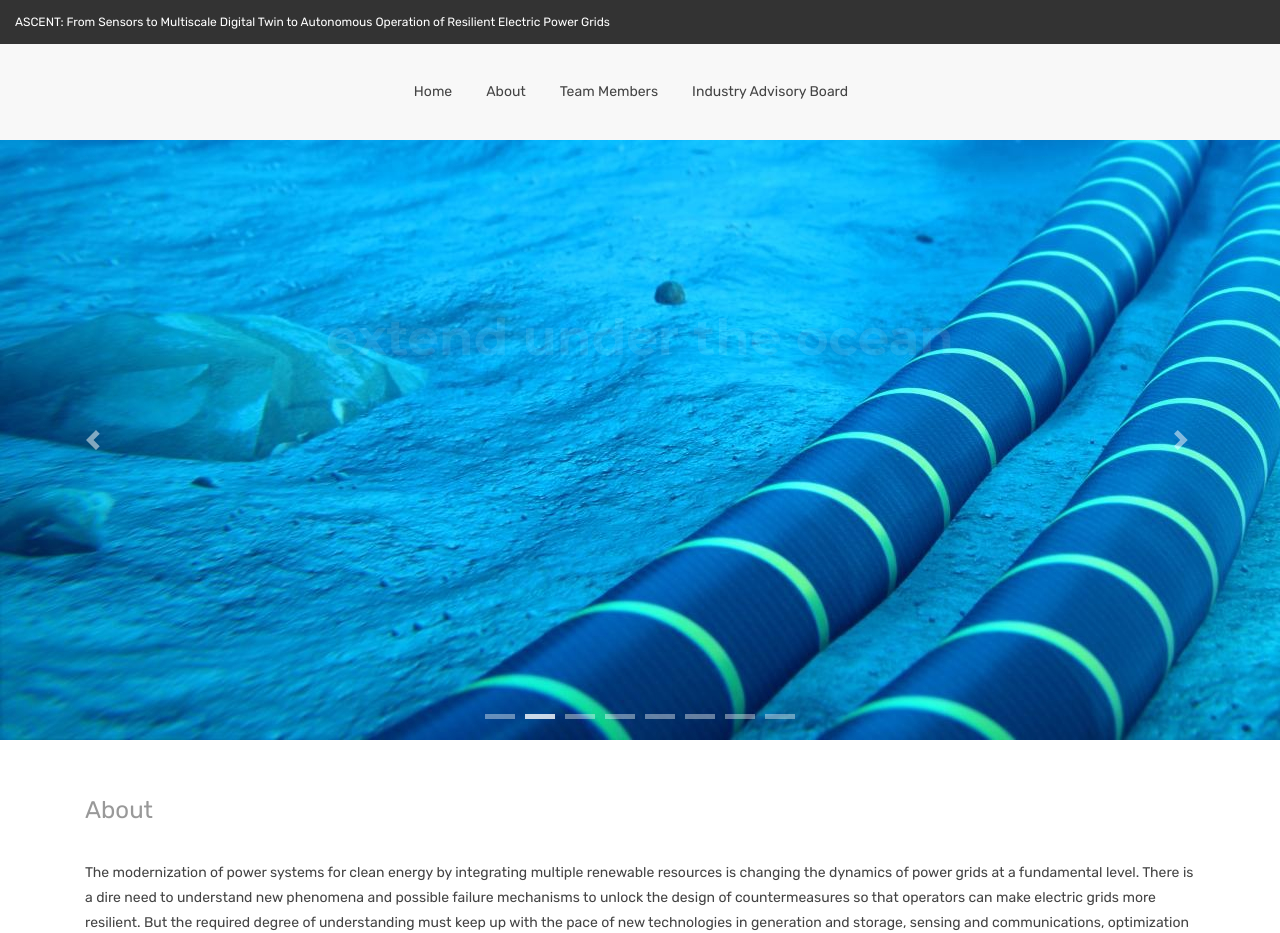
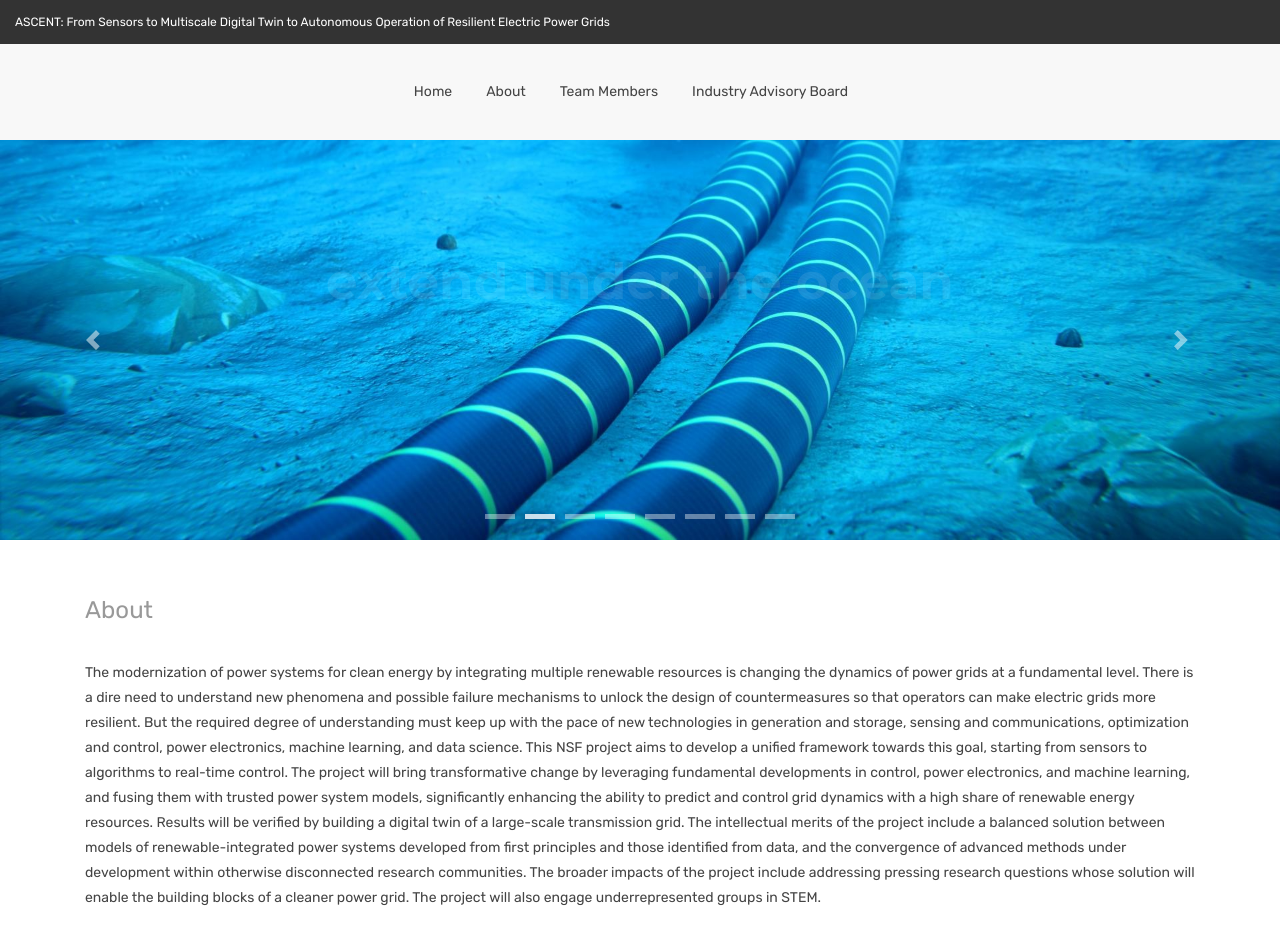
Before and after one commit to ascent-dt/ascent-dt-old.github.io, a Jekyll site: the page built from index.html, in a window 1280 px wide. Shown: the top 933 px of the page. Built offline with Jekyll 4.4.1, drawn with Linux system fonts in a browser that asks for light colours.

Commit message:
Update index.html

```diff
--- a/index.html
+++ b/index.html
@@ -29,7 +29,7 @@ canonical: https://ascent-dt.github.io
                 </ol>
                 <div class="carousel-inner" role="listbox">
                   <div class="carousel-item active">
-		    <img src="{{ BASE_PATH }}/assets/images/slider/bg-0.jpg" alt="">
+		    <img src="{{ BASE_PATH }}/assets/images/slider/bg-0.jpg" alt="" class="d-block img-fluid">
                     <div class="carousel-caption">
                       <h3 class="slide-title animated fadeInDown"><span class="text-primary">In the future, transmission grids ...</span></h3>
                       <h5 class="slide-text animated fadeIn"></h5>
@@ -40,7 +40,7 @@ canonical: https://ascent-dt.github.io
                     </div>
                   </div>
 		  <div class="carousel-item">
-                    <img src="{{ BASE_PATH }}/assets/images/slider/bg-1.jpg" alt="">
+                    <img src="{{ BASE_PATH }}/assets/images/slider/bg-1.jpg" alt="" class="d-block img-fluid">
                     <div class="carousel-caption">
                       <h3 class="slide-title animated fadeInDown"><span class="text-primary"></span>extend under the ocean</h3>
                       <h5 class="slide-text animated fadeIn"></h5>
@@ -51,7 +51,7 @@ canonical: https://ascent-dt.github.io
                     </div>
                   </div>
                   <div class="carousel-item">
-                    <img src="{{ BASE_PATH }}/assets/images/slider/bg-2.jpg" alt="">
+                    <img src="{{ BASE_PATH }}/assets/images/slider/bg-2.jpg" alt="" class="d-block img-fluid">
                     <div class="carousel-caption">
                       <h3 class="slide-title animated fadeInDown"><span class="text-primary"></span>and above</h3>
                       <h5 class="slide-text animated fadeIn"></h5>
@@ -61,7 +61,7 @@ canonical: https://ascent-dt.github.io
                     </div>
                   </div>
                   <div class="carousel-item">
-                    <img src="{{ BASE_PATH }}/assets/images/slider/bg-333.jpg" alt="">
+                    <img src="{{ BASE_PATH }}/assets/images/slider/bg-333.jpg" alt="" class="d-block img-fluid">
                     <div class="carousel-caption">
                       <h3 class="slide-title animated fadeInDown"><span class="text-primary"></span>power EV charging stations along highways</h3>
                       <h5 class="slide-text animated fadeIn"></h5>
@@ -71,7 +71,7 @@ canonical: https://ascent-dt.github.io
                     </div>
                   </div>
                   <div class="carousel-item">
-                    <img src="{{ BASE_PATH }}/assets/images/slider/bg-555.jpg" alt="">
+                    <img src="{{ BASE_PATH }}/assets/images/slider/bg-555.jpg" alt="" class="d-block img-fluid">
                     <div class="carousel-caption">
                       <h3 class="slide-title animated fadeInDown"><span class="text-primary"></span>assimilate many more converters</h3>
                       <h5 class="slide-text animated fadeIn"></h5>
@@ -81,7 +81,7 @@ canonical: https://ascent-dt.github.io
                     </div>
                   </div>
                   <div class="carousel-item">
-                    <img src="{{ BASE_PATH }}/assets/images/slider/bg-444.jpg" alt="">
+                    <img src="{{ BASE_PATH }}/assets/images/slider/bg-444.jpg" alt="" class="d-block img-fluid">
                     <div class="carousel-caption">
                       <h3 class="slide-title animated fadeInDown"><span class="text-primary"></span>use more of data and computational methods</h3>
                       <h5 class="slide-text animated fadeIn"></h5>
@@ -91,7 +91,7 @@ canonical: https://ascent-dt.github.io
                     </div>
                   </div>
                   <div class="carousel-item">
-                    <img src="{{ BASE_PATH }}/assets/images/slider/bg-666.jpg" alt="">
+                    <img src="{{ BASE_PATH }}/assets/images/slider/bg-666.jpg" alt="" class="d-block img-fluid">
                     <div class="carousel-caption">
                       <h3 class="slide-title animated fadeInDown"><span class="text-primary">electrify the nation with clean energy.</span></h3>
                       <h5 class="slide-text animated fadeIn"></h5>
@@ -101,7 +101,7 @@ canonical: https://ascent-dt.github.io
                     </div>
                   </div>
                   <div class="carousel-item">
-		    <img src="{{ BASE_PATH }}/assets/images/slider/bg-0.jpg" alt="">
+		    <img src="{{ BASE_PATH }}/assets/images/slider/bg-0.jpg" alt="" class="d-block img-fluid">
                     <div class="carousel-caption">
                       <h3 class="slide-title animated fadeInDown"><span class="text-primary">Are we there yet?</span></h3>
                       <h5 class="slide-text animated fadeIn"></h5>
```
